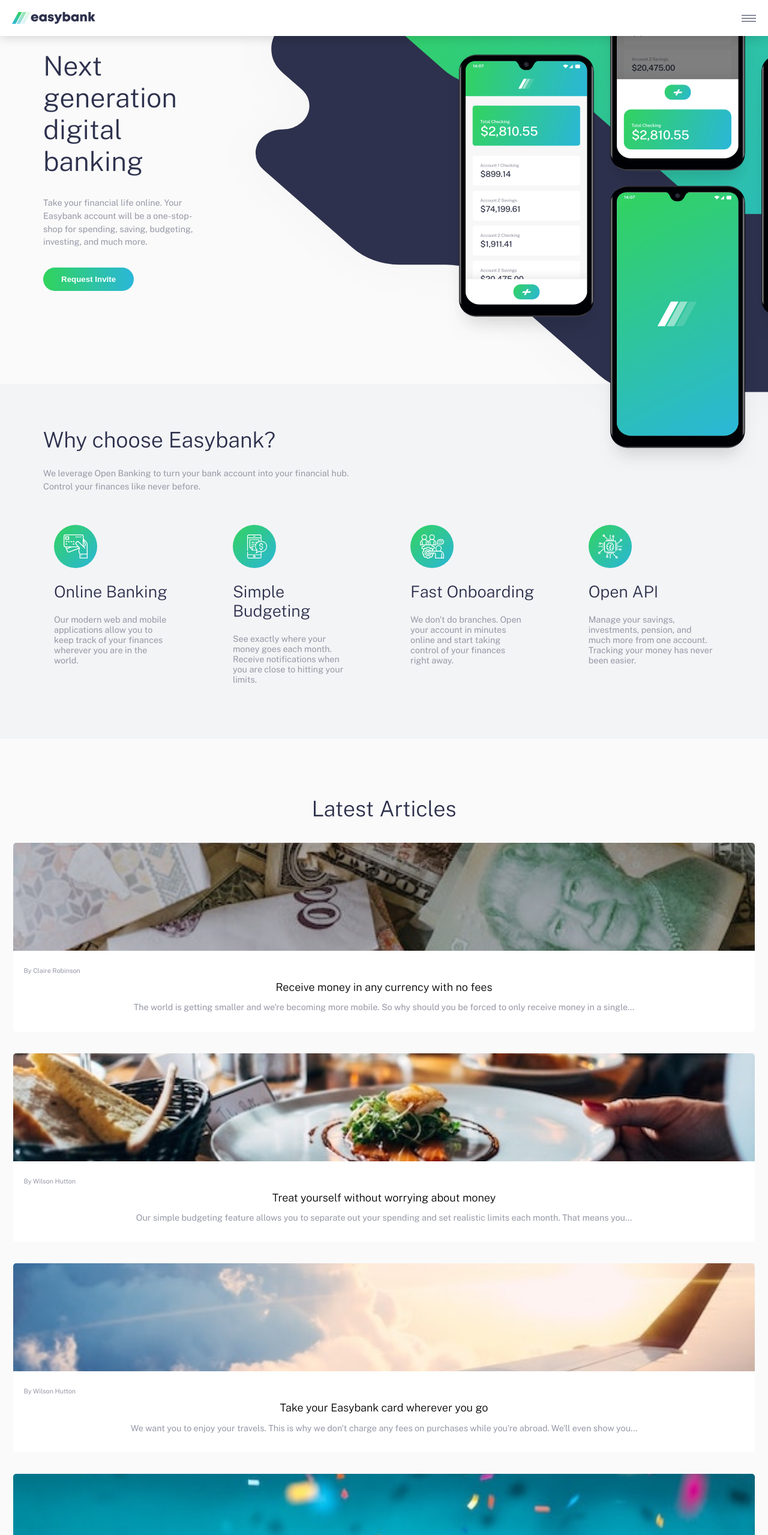
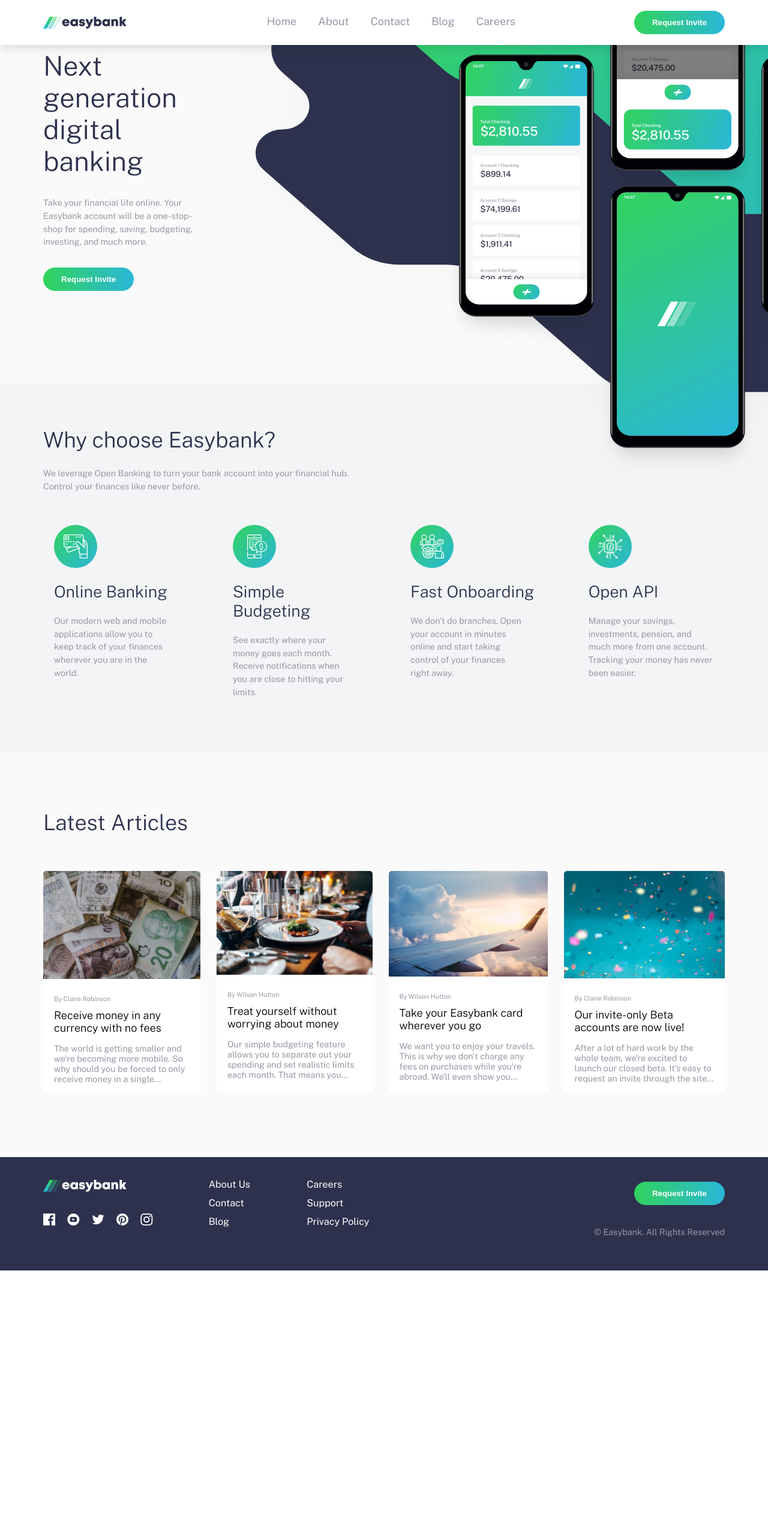
Before and after one commit to anthonybui1/easybank-landing, a Next.js app: page / in a window 1280 px wide. Shown: the top 2559 px of the page at 60% size. After the commit the page ends 2118 px from the top, so only its background shows below. Built offline with nearby package versions, Linux system fonts and the light colour scheme.

Commit message:
feat: Desktop responsiveness for articles and footer sections complete

```diff
--- a/src/atoms/InviteButton.js
+++ b/src/atoms/InviteButton.js
@@ -14,6 +14,7 @@
 	border: none;
 	padding: 12px 30px;
 	background: linear-gradient(90deg, var(--lime-green), var(--bright-cyan));
+	white-space: nowrap;
 	cursor: pointer;
 	&:hover {
 		background: linear-gradient(90deg, hsl(136, 65%, 61%), hsl(192, 70%, 61%));
--- a/src/molecules/AboutSection.js
+++ b/src/molecules/AboutSection.js
@@ -38,6 +38,7 @@
   font-size: 0.8rem;
   margin: 0;
   padding: 0 1.1rem;
+  line-height: 1.5;
 	@media (min-width: 864px) {
     padding-left: 0;
 	}
--- a/src/molecules/ArticleSection.js
+++ b/src/molecules/ArticleSection.js
@@ -23,15 +23,20 @@
 	padding-bottom: 1rem;
 	border-radius: 5px;
 	background-color: white;
+	@media (min-width: 864px) {
+		margin: 2rem 0;
+		justify-content: flex-start;
+		padding: 0;
+	}
 `;
 
 const StyledImg = styled.img`
 	width: 100%;
+	min-height: 150px;
 	max-height: 180px;
 	object-fit: cover;
 	border-top-left-radius: 5px;
 	border-top-right-radius: 5px;
-
 `;
 
 const StyledAuthorName = styled.p`
@@ -47,6 +52,10 @@
 	padding: 0 1rem;
 	font-weight: 300;
 	font-size: 1rem;
+	cursor: pointer;
+	&:hover {
+		color: #10b981;
+	}
 `;
 
 const StyledP = styled.p`
--- /dev/null
+++ b/src/molecules/DesktopMenu.js
@@ -0,0 +1,36 @@
+import React from 'react';
+import styled from 'styled-components';
+
+const DesktopMenu = () => {
+	return (
+		<Wrapper>
+			<StyledAnchor>Home</StyledAnchor>
+			<StyledAnchor>About</StyledAnchor>
+			<StyledAnchor>Contact</StyledAnchor>
+			<StyledAnchor>Blog</StyledAnchor>
+			<StyledAnchor>Careers</StyledAnchor>
+		</Wrapper>
+	);
+};
+
+export default DesktopMenu;
+
+const Wrapper = styled.nav`
+	display: flex;
+	height: 100%;
+	margin: 0 0.5rem;
+`;
+
+const StyledAnchor = styled.a`
+	display: block;
+	height: 100%;
+	padding: 25px 0;
+	color: var(--grayish-blue);
+	cursor: pointer;
+	margin-left: 2rem;
+	border-bottom: 4px solid white;
+	&:hover {
+		color: var(--dark-blue);
+		border-bottom: 4px solid var(--medium-emerald);
+	}
+`;
--- a/src/molecules/FooterLinks.js
+++ b/src/molecules/FooterLinks.js
@@ -23,9 +23,19 @@
   align-items: center;
   gap: 12px;
   margin-bottom: 2rem;
+	@media (min-width: 864px) {
+		max-height: 100px;
+		align-items: flex-start;
+		flex-wrap: wrap;
+		flex-basis: 350px;
+		margin-right: 200px;
+	}
 `;
 
 const StyledAnchor = styled.a`
   color: white;
   font-size: 0.9rem;
+	&:hover {
+		color: var(--medium-emerald);
+	}
 `;
--- /dev/null
+++ b/src/molecules/MobileMenu.js
@@ -0,0 +1,72 @@
+import React, { useState } from 'react';
+import styled from 'styled-components';
+
+const MobileMenu = () => {
+	const [isShowing, setIsShowing] = useState(false);
+
+	const handleClick = () => {
+		setIsShowing(!isShowing);
+	};
+
+	return (
+		<Wrapper>
+			{isShowing === false ? (
+				<svg onClick={handleClick} xmlns='http://www.w3.org/2000/svg' width='24' height='19'>
+					<g fill='#2D314D' fillRule='evenodd'>
+						<path d='M0 0h24v1H0zM0 5h24v1H0zM0 10h24v1H0z' />
+					</g>
+				</svg>
+			) : (
+				<svg onClick={handleClick} xmlns='http://www.w3.org/2000/svg' width='18' height='19'>
+					<g fill='#2D314D' fillRule='evenodd'>
+						<path d='M.868.661l16.97 16.97-.706.708L.162 1.369z' />
+						<path d='M.161 17.632L17.131.662l.708.706-16.97 16.97z' />
+					</g>
+				</svg>
+			)}
+			{isShowing ? (
+				<DropdownMenu>
+					<StyledAnchor>Home</StyledAnchor>
+					<StyledAnchor>About</StyledAnchor>
+					<StyledAnchor>Contact</StyledAnchor>
+					<StyledAnchor>Blog</StyledAnchor>
+					<StyledAnchor>Careers</StyledAnchor>
+				</DropdownMenu>
+			) : null}
+		</Wrapper>
+	);
+};
+
+export default MobileMenu;
+
+const Wrapper = styled.div`
+	display: flex;
+	align-items: center;
+	svg {
+		cursor: pointer;
+	}
+`;
+
+const DropdownMenu = styled.nav`
+	display: ${(props) => (props.isShowing ? 'block' : 'none')};
+	position: fixed;
+	width: 90%;
+	height: 300px;
+	top: 70px;
+	left: 5%;
+	border-radius: 5px;
+	display: flex;
+	flex-direction: column;
+	justify-content: center;
+	align-items: center;
+	gap: 1.3rem;
+	background-color: var(--very-light-gray);
+	box-shadow: 0 50px 100px 50px rgba(45, 49, 77, 0.4);
+`;
+
+const StyledAnchor = styled.a`
+	display: block;
+	color: var(--dark-blue);
+	cursor: pointer;
+	font-weight: 400;
+`;
--- a/src/molecules/SocialRow.js
+++ b/src/molecules/SocialRow.js
@@ -1,14 +1,44 @@
 import React from 'react';
 import styled from 'styled-components';
+
+/**
+ * Sorry for the SVG Spam, I needed the raw SVG so that I could
+ * easily change the hoverstates
+ */
 
 const SocialRow = () => {
 	return (
 		<Row>
-			<img src='/images/icon-facebook.svg' alt='Facebook icon' />
-			<img src='/images/icon-youtube.svg' alt='Facebook icon' />
-			<img src='/images/icon-twitter.svg' alt='Facebook icon' />
-			<img src='/images/icon-pinterest.svg' alt='Facebook icon' />
-			<img src='/images/icon-instagram.svg' alt='Facebook icon' />
+			<svg xmlns='http://www.w3.org/2000/svg' width='20' height='20'>
+				<path
+					fill='#FFF'
+					d='M18.896 0H1.104C.494 0 0 .494 0 1.104v17.793C0 19.506.494 20 1.104 20h9.58v-7.745H8.076V9.237h2.606V7.01c0-2.583 1.578-3.99 3.883-3.99 1.104 0 2.052.082 2.329.119v2.7h-1.598c-1.254 0-1.496.597-1.496 1.47v1.928h2.989l-.39 3.018h-2.6V20h5.098c.608 0 1.102-.494 1.102-1.104V1.104C20 .494 19.506 0 18.896 0z'
+				/>
+			</svg>
+			<svg xmlns='http://www.w3.org/2000/svg' width='21' height='20'>
+				<path
+					fill='#FFF'
+					d='M10.333 0c-5.522 0-10 4.478-10 10 0 5.523 4.478 10 10 10 5.523 0 10-4.477 10-10 0-5.522-4.477-10-10-10zm3.701 14.077c-1.752.12-5.653.12-7.402 0C4.735 13.947 4.514 13.018 4.5 10c.014-3.024.237-3.947 2.132-4.077 1.749-.12 5.651-.12 7.402 0 1.898.13 2.118 1.059 2.133 4.077-.015 3.024-.238 3.947-2.133 4.077zM8.667 8.048l4.097 1.949-4.097 1.955V8.048z'
+				/>
+			</svg>
+			<svg xmlns='http://www.w3.org/2000/svg' width='21' height='18'>
+				<path
+					fill='#FFF'
+					d='M20.667 2.797a8.192 8.192 0 01-2.357.646 4.11 4.11 0 001.804-2.27 8.22 8.22 0 01-2.606.996A4.096 4.096 0 0014.513.873c-2.649 0-4.595 2.472-3.997 5.038a11.648 11.648 0 01-8.457-4.287 4.109 4.109 0 001.27 5.478A4.086 4.086 0 011.47 6.59c-.045 1.901 1.317 3.68 3.29 4.075a4.113 4.113 0 01-1.853.07 4.106 4.106 0 003.834 2.85 8.25 8.25 0 01-6.075 1.7 11.616 11.616 0 006.29 1.843c7.618 0 11.922-6.434 11.662-12.205a8.354 8.354 0 002.048-2.124z'
+				/>
+			</svg>
+			<svg xmlns='http://www.w3.org/2000/svg' width='20' height='20'>
+				<path
+					fill='#FFF'
+					d='M10 0C4.478 0 0 4.477 0 10c0 4.237 2.636 7.855 6.356 9.312-.088-.791-.167-2.005.035-2.868.182-.78 1.172-4.97 1.172-4.97s-.299-.6-.299-1.486c0-1.39.806-2.428 1.81-2.428.852 0 1.264.64 1.264 1.408 0 .858-.545 2.14-.828 3.33-.236.995.5 1.807 1.48 1.807 1.778 0 3.144-1.874 3.144-4.58 0-2.393-1.72-4.068-4.177-4.068-2.845 0-4.515 2.135-4.515 4.34 0 .859.331 1.781.745 2.281a.3.3 0 01.069.288l-.278 1.133c-.044.183-.145.223-.335.134-1.249-.581-2.03-2.407-2.03-3.874 0-3.154 2.292-6.052 6.608-6.052 3.469 0 6.165 2.473 6.165 5.776 0 3.447-2.173 6.22-5.19 6.22-1.013 0-1.965-.525-2.291-1.148l-.623 2.378c-.226.869-.835 1.958-1.244 2.621.937.29 1.931.446 2.962.446 5.522 0 10-4.477 10-10S15.522 0 10 0z'
+				/>
+			</svg>
+			<svg xmlns='http://www.w3.org/2000/svg' width='21' height='20'>
+				<path
+					fill='#FFF'
+					d='M10.333 1.802c2.67 0 2.987.01 4.042.059 2.71.123 3.976 1.409 4.1 4.099.048 1.054.057 1.37.057 4.04 0 2.672-.01 2.988-.058 4.042-.124 2.687-1.386 3.975-4.099 4.099-1.055.048-1.37.058-4.042.058-2.67 0-2.986-.01-4.04-.058-2.717-.124-3.976-1.416-4.1-4.1-.048-1.054-.058-1.37-.058-4.041 0-2.67.01-2.986.058-4.04.124-2.69 1.387-3.977 4.1-4.1 1.054-.048 1.37-.058 4.04-.058zm0-1.802C7.618 0 7.278.012 6.211.06 2.579.227.56 2.242.394 5.877.345 6.944.334 7.284.334 10s.011 3.057.06 4.123c.166 3.632 2.181 5.65 5.816 5.817 1.068.048 1.408.06 4.123.06 2.716 0 3.057-.012 4.124-.06 3.628-.167 5.651-2.182 5.816-5.817.049-1.066.06-1.407.06-4.123s-.011-3.056-.06-4.122C20.11 2.249 18.093.228 14.458.06 13.39.01 13.049 0 10.333 0zm0 4.865a5.135 5.135 0 100 10.27 5.135 5.135 0 000-10.27zm0 8.468a3.333 3.333 0 110-6.666 3.333 3.333 0 010 6.666zm5.339-9.87a1.2 1.2 0 10-.001 2.4 1.2 1.2 0 000-2.4z'
+				/>
+			</svg>
 		</Row>
 	);
 };
@@ -22,8 +52,12 @@
 	align-items: center;
 	gap: 20px;
 	margin: 2rem 0;
-  img {
+	svg {
 		cursor: pointer;
-    transform: scale(1.2);
+		&:hover {
+			path {
+				fill: var(--medium-emerald);
+			}
+		}
 	}
 `;
--- a/src/organisms/Articles.js
+++ b/src/organisms/Articles.js
@@ -6,6 +6,7 @@
 	return (
 		<Wrapper>
 			<StyledH1>Latest Articles</StyledH1>
+			<ArticleWrapper>
 				<ArticleSection
 					imgsrc='/images/image-currency.jpg'
 					imgalt='Various currencies from different nations'
@@ -34,6 +35,7 @@
 					title='Our invite-only Beta accounts are now live!'
 					content="After a lot of hard work by the whole team, we're excited to launch our closed beta. It's easy to request an invite through the site..."
 				/>
+			</ArticleWrapper>
 		</Wrapper>
 	);
 };
@@ -45,8 +47,20 @@
 	padding: 4rem 0;
 `;
 
+const ArticleWrapper = styled.div`
+	@media (min-width: 864px) {
+		display: flex;
+		margin: 0 4rem;
+		gap: 1.5rem;
+	}
+`;
+
 const StyledH1 = styled.h1`
 	font-weight: 300;
 	color: var(--dark-blue);
 	text-align: center;
+	@media (min-width: 864px) {
+		text-align: start;
+		padding-left: 4rem;
+	}
 `;
--- a/src/organisms/Footer.js
+++ b/src/organisms/Footer.js
@@ -7,11 +7,15 @@
 const Footer = () => {
 	return (
 		<StyledFooter>
+			<LeftFoot>
 				<img src='/images/white-logo.svg' alt='Easybank logo' />
 				<SocialRow />
+			</LeftFoot>
 			<FooterLinks />
+			<RightFoot>
 				<InviteButton />
 				<StyledP>© Easybank. All Rights Reserved</StyledP>
+			</RightFoot>
 		</StyledFooter>
 	);
 };
@@ -28,6 +32,11 @@
 	img {
 		cursor: pointer;
 	}
+	@media (min-width: 864px) {
+		flex-direction: row;
+		justify-content: space-between;
+		padding-left: 4rem;
+	}
 `;
 
 const StyledP = styled.p`
@@ -35,3 +44,24 @@
 	font-size: 0.8rem;
 	margin-top: 2rem;
 `;
+
+const LeftFoot = styled.div`
+	display: flex;
+	flex-direction: column;
+	justify-content: center;
+	align-items: center;
+	@media (min-width: 864px) {
+		align-items: flex-start;
+	}
+`;
+
+const RightFoot = styled.div`
+	display: flex;
+	flex-direction: column;
+	justify-content: center;
+	align-items: center;
+	@media (min-width: 864px) {
+		align-items: flex-end;
+		padding-right: 4rem;
+	}
+`;
--- a/src/organisms/Header.js
+++ b/src/organisms/Header.js
@@ -1,28 +1,51 @@
-import React from 'react';
+import React, { useState, useEffect } from 'react';
 import styled from 'styled-components';
+import DesktopMenu from '../molecules/DesktopMenu';
+import MobileMenu from '../molecules/MobileMenu';
+import InviteButton from '../atoms/InviteButton';
 
 const Header = () => {
+	const [windowWidth, setWindowWidth] = useState(null);
+
+	useEffect(() => {
+		setWindowWidth(window.innerWidth);
+		window.addEventListener('resize', () => {
+			setWindowWidth(window.innerWidth);
+		});
+		return () => window.removeEventListener('resize', () => console.log('Cleanup!'));
+	}, []);
+
 	return (
-		<StyledNav>
-			<img src="/images/logo.svg" alt="Easybank logo" />
-			<img src="/images/icon-hamburger.svg" alt="Mobile menu button" />
-		</StyledNav>
+		<Wrapper>
+			<img src='/images/logo.svg' alt='Easybank logo' />
+			{windowWidth > 864 ? (
+				<>
+					<DesktopMenu />
+					<InviteButton />
+				</>
+			) : (
+				<MobileMenu />
+			)}
+		</Wrapper>
 	);
 };
 
 export default Header;
 
-const StyledNav = styled.nav`
+const Wrapper = styled.div`
 	position: fixed;
 	width: 100%;
-	z-index: 10;
+	z-index: 100;
 	display: flex;
 	justify-content: space-between;
 	align-items: center;
-	padding: 20px;
+	padding: 1rem;
 	background-color: white;
 	box-shadow: 0 0 20px 0 rgba(0, 0, 0, 0.2);
 	img {
 		cursor: pointer;
 	}
+	@media (min-width: 864px) {
+		padding: 0 4rem;
+	}
 `;
--- a/src/organisms/Hero.js
+++ b/src/organisms/Hero.js
@@ -100,6 +100,7 @@
 const StyledH1 = styled.h1`
 	position: relative;
 	color: var(--dark-blue);
+	font-size: 2.2rem;
 	font-weight: 300;
 	text-align: center;
 	margin: 0;
--- a/src/styles/globals.css
+++ b/src/styles/globals.css
@@ -4,6 +4,7 @@
 	--dark-blue: hsl(233, 26%, 24%);
 	--lime-green: hsl(136, 65%, 51%);
 	--bright-cyan: hsl(192, 70%, 51%);
+	--medium-emerald: #10b981;
 	--grayish-blue: hsl(233, 8%, 62%);
 	--light-grayish-blue: hsl(220, 16%, 96%);
 	--very-light-gray: hsl(0, 0%, 98%);
@@ -14,7 +15,7 @@
 	padding: 0;
 	margin: 0;
 	font-family: 'Public Sans', sans-serif;
-  font-size: 18px;
+	font-size: 18px;
 }
 
 a {
```
Also changed, not shown: 1 other file (tests, documents, lock files or other folders). Lines whose indentation alone changed are shown as unchanged.
